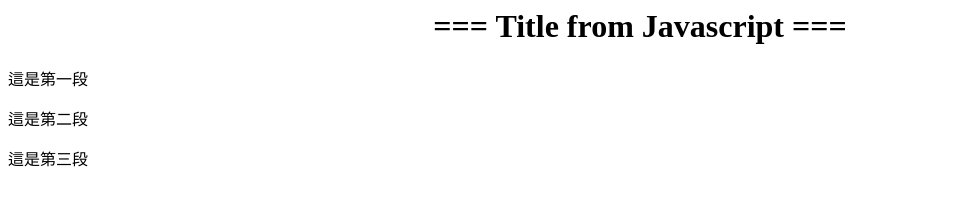
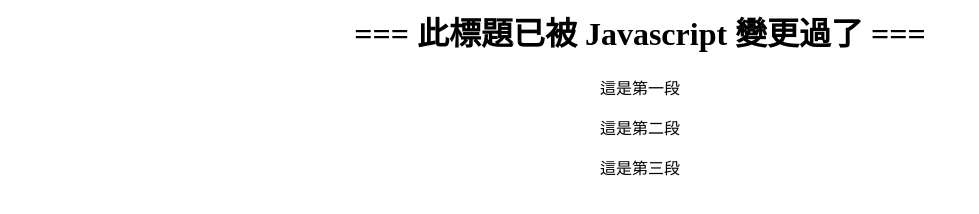
Before and after one commit to landylan/test, a plain HTML site: page templates/index.tpl.html in a window 1280 px wide. Shown: the whole page, without its empty margins (0-979 px from the left). Drawn offline with nearby package versions, Linux system fonts and the light colour scheme.

Commit message:
css 置中； javascript 中文可以嗎？

```diff
--- a/static/css/styles.css
+++ b/static/css/styles.css
@@ -1,3 +1,7 @@
 h1 {
   text-align: center;
 }
+
+p {
+  text-align: center;
+}
--- a/static/js/script.js
+++ b/static/js/script.js
@@ -1,3 +1,3 @@
 d3.json('/static/data/data.json', function(error, data){
-  d3.select("h1#H1_title").text('=== Title from Javascript ===');
+  d3.select("h1#H1_title").text('=== 此標題已被 Javascript 變更過了 ===');
 });
```
